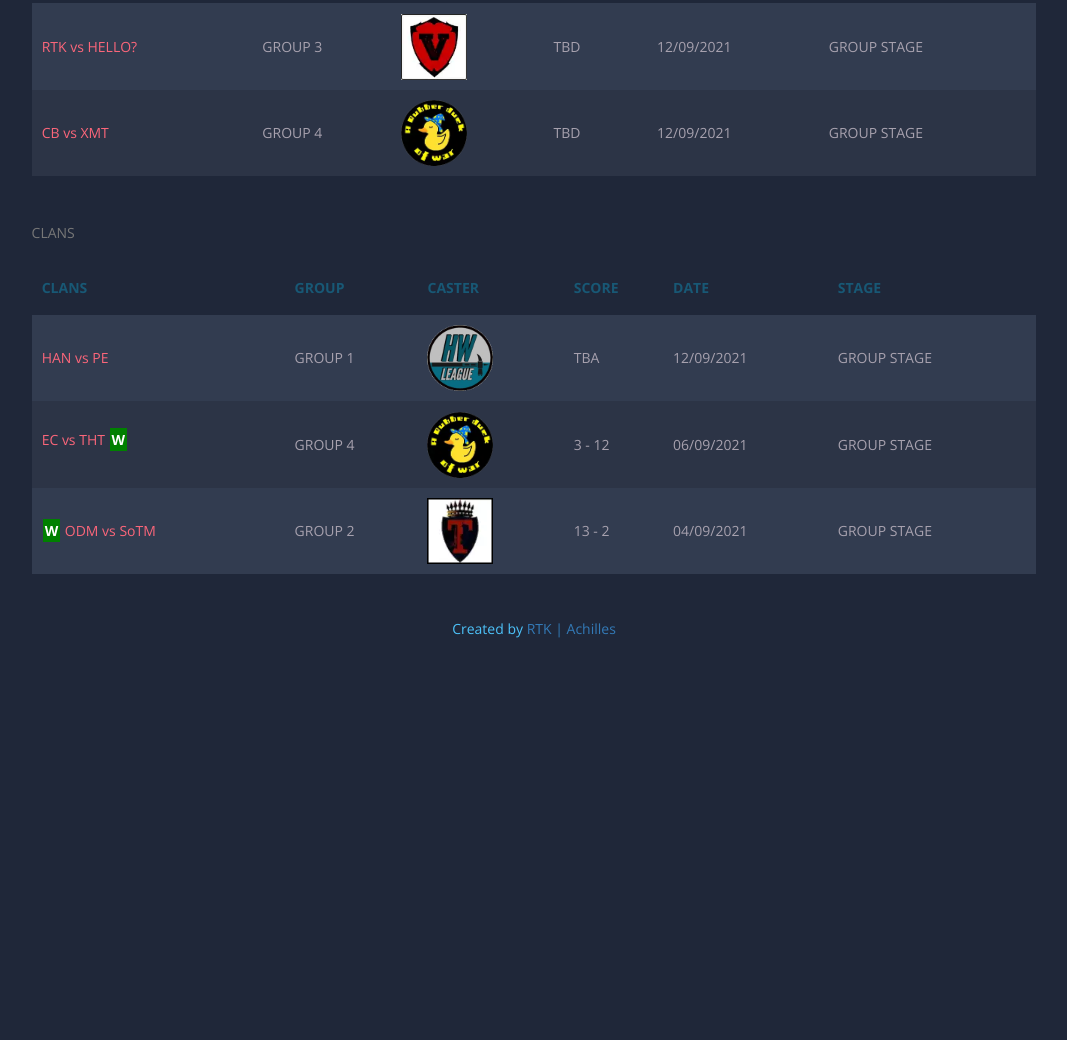
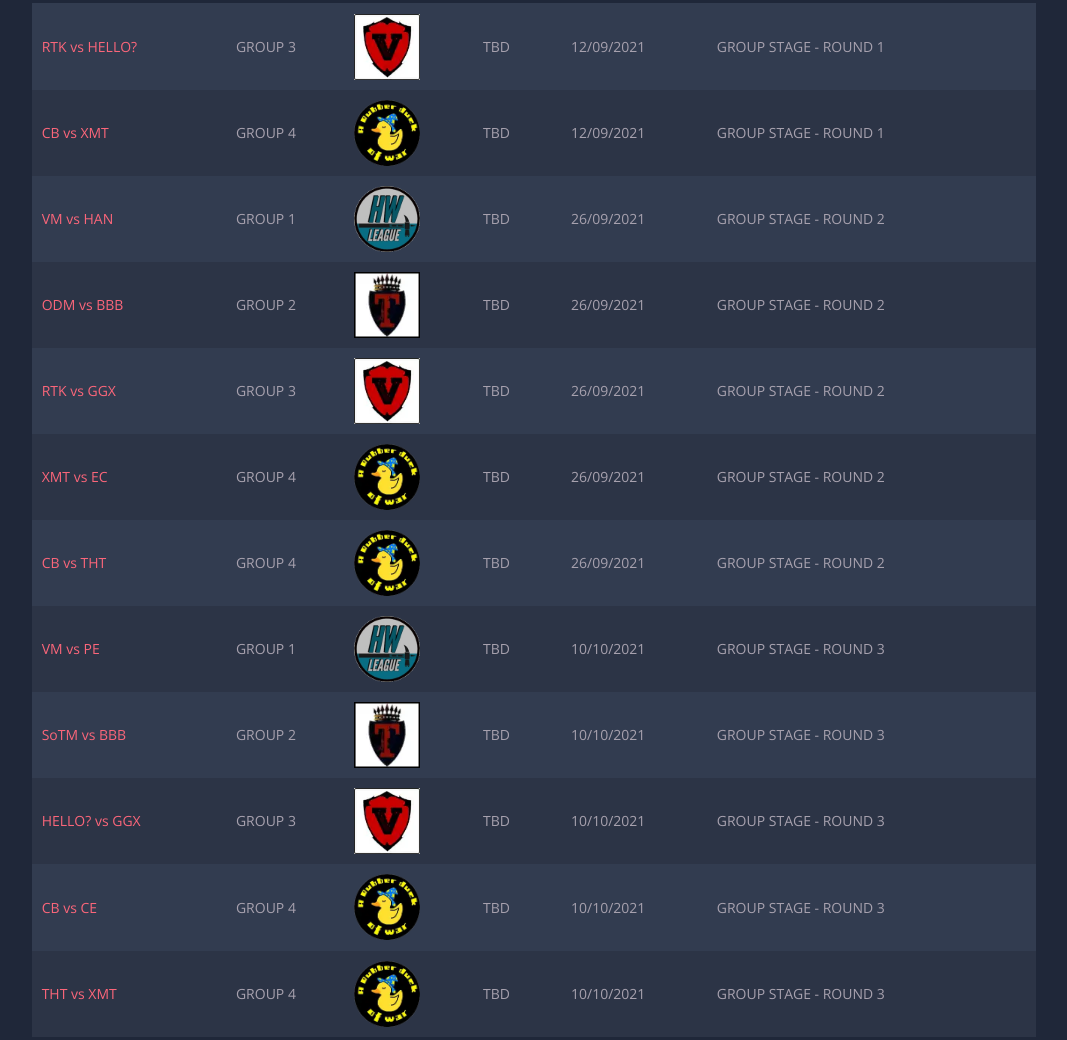
Before and after one commit to RoundTableKnights/Camelot, a plain HTML site: page clanwarcup.html in a window 1280 px wide. Shown: the part 436-1476 px from the top of the page, without its empty margins (106-1173 px from the left). Before the commit the page ends 1085 px from the top, so only its background shows below. Drawn offline with nearby package versions, Linux system fonts and the light colour scheme.

Commit message:
added groupstage battles

```diff
--- a/clanwarcup.html
+++ b/clanwarcup.html
@@ -46,7 +46,7 @@
                         <td><a target="_blank" href="https://www.youtube.com/c/Valkonos"><img src="./assets/images/logo_valkonos.webp"></a></td>
                         <td>TBD</td>
                         <td>12/09/2021</td>
-                        <td>GROUP STAGE</td>
+                        <td>GROUP STAGE - ROUND 1</td>
                     </tr>
                     <tr>
                         <td>CB vs XMT</td>
@@ -54,7 +54,87 @@
                         <td><a target="_blank" href="https://www.youtube.com/channel/UC2Ar9ggXnOj3SkNv9uC7TiA"><img src="./assets/images/logo_arubberduckofwar.webp"></a></td>
                         <td>TBD</td>
                         <td>12/09/2021</td>
-                        <td>GROUP STAGE</td>
+                        <td>GROUP STAGE - ROUND 1</td>
+                    </tr>
+                    <tr>
+                        <td>VM vs HAN</td>
+                        <td>GROUP 1</td>
+                        <td><a target="_blank" href="https://www.twitch.tv/my_son_hw"><img src="./assets/images/logo_mysonhw.webp"></a></td>
+                        <td>TBD</td>
+                        <td>26/09/2021</td>
+                        <td>GROUP STAGE - ROUND 2</td>
+                    </tr>
+                    <tr>
+                        <td>ODM vs BBB</td>
+                        <td>GROUP 2</td>
+                        <td><a target="_blank" href="https://www.youtube.com/channel/UCNDJiDFJWaiKktyUBmVzGYA"><img src="./assets/images/logo_turin.webp"></a></td>
+                        <td>TBD</td>
+                        <td>26/09/2021</td>
+                        <td>GROUP STAGE - ROUND 2</td>
+                    </tr>
+                    <tr>
+                        <td>RTK vs GGX</td>
+                        <td>GROUP 3</td>
+                        <td><a target="_blank" href="https://www.youtube.com/c/Valkonos"><img src="./assets/images/logo_valkonos.webp"></a></td>
+                        <td>TBD</td>
+                        <td>26/09/2021</td>
+                        <td>GROUP STAGE - ROUND 2</td>
+                    </tr>
+                    <tr>
+                        <td>XMT vs EC</td>
+                        <td>GROUP 4</td>
+                        <td><a target="_blank" href="https://www.youtube.com/channel/UC2Ar9ggXnOj3SkNv9uC7TiA"><img src="./assets/images/logo_arubberduckofwar.webp"></a></td>
+                        <td>TBD</td>
+                        <td>26/09/2021</td>
+                        <td>GROUP STAGE - ROUND 2</td>
+                    </tr>
+                    <tr>
+                        <td>CB vs THT</td>
+                        <td>GROUP 4</td>
+                        <td><a target="_blank" href="https://www.youtube.com/channel/UC2Ar9ggXnOj3SkNv9uC7TiA"><img src="./assets/images/logo_arubberduckofwar.webp"></a></td>
+                        <td>TBD</td>
+                        <td>26/09/2021</td>
+                        <td>GROUP STAGE - ROUND 2</td>
+                    </tr>
+                    <tr>
+                        <td>VM vs PE</td>
+                        <td>GROUP 1</td>
+                        <td><a target="_blank" href="https://www.twitch.tv/my_son_hw"><img src="./assets/images/logo_mysonhw.webp"></a></td>
+                        <td>TBD</td>
+                        <td>10/10/2021</td>
+                        <td>GROUP STAGE - ROUND 3</td>
+                    </tr>
+                    <tr>
+                        <td>SoTM vs BBB</td>
+                        <td>GROUP 2</td>
+                        <td><a target="_blank" href="https://www.youtube.com/channel/UCNDJiDFJWaiKktyUBmVzGYA"><img src="./assets/images/logo_turin.webp"></a></td>
+                        <td>TBD</td>
+                        <td>10/10/2021</td>
+                        <td>GROUP STAGE - ROUND 3</td>
+                    </tr>
+                    <tr>
+                        <td>HELLO? vs GGX</td>
+                        <td>GROUP 3</td>
+                        <td><a target="_blank" href="https://www.youtube.com/c/Valkonos"><img src="./assets/images/logo_valkonos.webp"></a></td>
+                        <td>TBD</td>
+                        <td>10/10/2021</td>
+                        <td>GROUP STAGE - ROUND 3</td>
+                    </tr>
+                    <tr>
+                        <td>CB vs CE</td>
+                        <td>GROUP 4</td>
+                        <td><a target="_blank" href="https://www.youtube.com/channel/UC2Ar9ggXnOj3SkNv9uC7TiA"><img src="./assets/images/logo_arubberduckofwar.webp"></a></td>
+                        <td>TBD</td>
+                        <td>10/10/2021</td>
+                        <td>GROUP STAGE - ROUND 3</td>
+                    </tr>
+                    <tr>
+                        <td>THT vs XMT</td>
+                        <td>GROUP 4</td>
+                        <td><a target="_blank" href="https://www.youtube.com/channel/UC2Ar9ggXnOj3SkNv9uC7TiA"><img src="./assets/images/logo_arubberduckofwar.webp"></a></td>
+                        <td>TBD</td>
+                        <td>10/10/2021</td>
+                        <td>GROUP STAGE - ROUND 3</td>
                     </tr>
                 </tbody>
             </table>
@@ -79,7 +159,7 @@
                         <td><a target="_blank" href="https://www.twitch.tv/my_son_hw"><img src="./assets/images/logo_mysonhw.webp"></a></td>
                         <td>TBA</td>
                         <td>12/09/2021</td>
-                        <td>GROUP STAGE</td>
+                        <td>GROUP STAGE - ROUND 1</td>
                     </tr>
                     <tr>
                         <td><p>EC vs THT <span class="win">W</span></p></td>
@@ -87,7 +167,7 @@
                         <td><a target="_blank" href="https://www.youtube.com/watch?v=w3J9ZRVO70M"><img src="./assets/images/logo_arubberduckofwar.webp"></a></td>
                         <td>3 - 12</td>
                         <td>06/09/2021</td>
-                        <td>GROUP STAGE</td>
+                        <td>GROUP STAGE - ROUND 1</td>
                     </tr>
                     <tr>
                         <td> <span class="win">W</span> ODM vs SoTM</td>
@@ -96,7 +176,7 @@
                         <td>
                             13 - 2</td>
                         <td>04/09/2021</td>
-                        <td>GROUP STAGE</td>
+                        <td>GROUP STAGE - ROUND 1</td>
                     </tr>
                 </tbody>
             </table>
```
